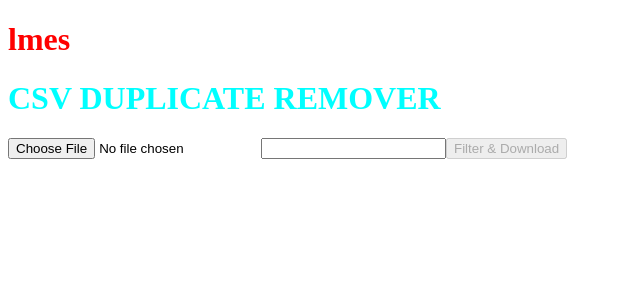
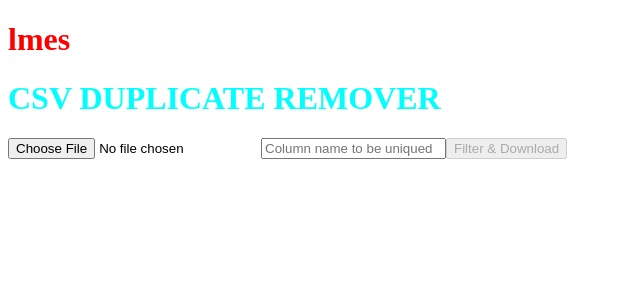
Before and after one commit to lmesacademy/dupiter, an Angular app: page / in a window 1280 px wide. Shown: the top 300 px of the page, without its empty margins (0-640 px from the left). Built offline with nearby package versions, Linux system fonts and the light colour scheme.

Commit message:
place holder added

```diff
--- a/src/app/csv-data/csv-data.component.html
+++ b/src/app/csv-data/csv-data.component.html
@@ -1,4 +1,4 @@
 <h1>{{name | uppercase}}</h1>
 <input type="file" (change)="changeListener($event.target.files)">
-<input type="text" (change)="setName($event.target.value)">
+<input type="text" (change)="setName($event.target.value)" placeholder="Column name to be uniqued">
 <button (click)="download()" [disabled]="!isFile">Filter & Download</button>
```
